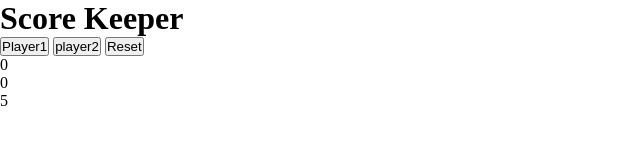
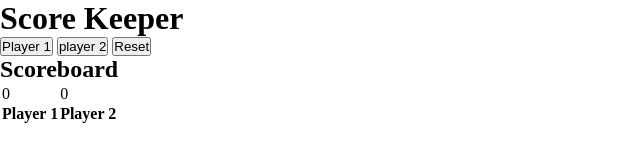
Before and after one commit to bssoleil/Score-keeper-project, a plain HTML site: page index.html in a window 1280 px wide. Shown: the whole page, without its empty margins (0-640 px from the left). Drawn offline with Linux system fonts and the light colour scheme.

Commit message:
replace the html code of the 'p' tag with a table in index.html file

```diff
--- a/index.html
+++ b/index.html
@@ -7,18 +7,40 @@
     <link type="text/css" rel="stylesheet" href="style.css">
     <title>Score Keeper</title>
 </head>
+
 <body>
-    <header>
+
         <h1>Score Keeper</h1>
-    </header>
 
-    <button class="btnPlayer1" onclick="scoreIncrement1()">Player1</button>
-    <button class="btnPlayer2" onclick="scoreIncrement2()">player2</button>
+
+    <button class="btnPlayer1" onclick="scoreIncrement1()">Player 1</button>
+    <button class="btnPlayer2" onclick="scoreIncrement2()">player 2</button>
     <button class="btnReset" onclick= "resetScore()">Reset</button>
-    <p class="scorePlayer1">0</p>
+
+    <!-- <p class="scorePlayer1">0</p>
     <p class="scorePlayer2">0</p>
-    <p class="maxScore">5</p>
+    <p class="maxScore">maxScore : 5</p> -->
+
+
+     <div class="scoreboard">
+        <h2>Scoreboard</h2>
+        <table>
+          <tbody>
+            <tr>
+              <td class="scorePlayer1">0</td>
+              <td class="scorePlayer2">0</td>
+            </tr>
+          </tbody>
+          <tfoot>
+            <tr>
+              <th>Player 1</th>
+              <th>Player 2</th>
+            </tr>
+          </tfoot>
+        </table>
+      </div>
 
  <script src="script.js"></script>
+
 </body>
 </html>
```
